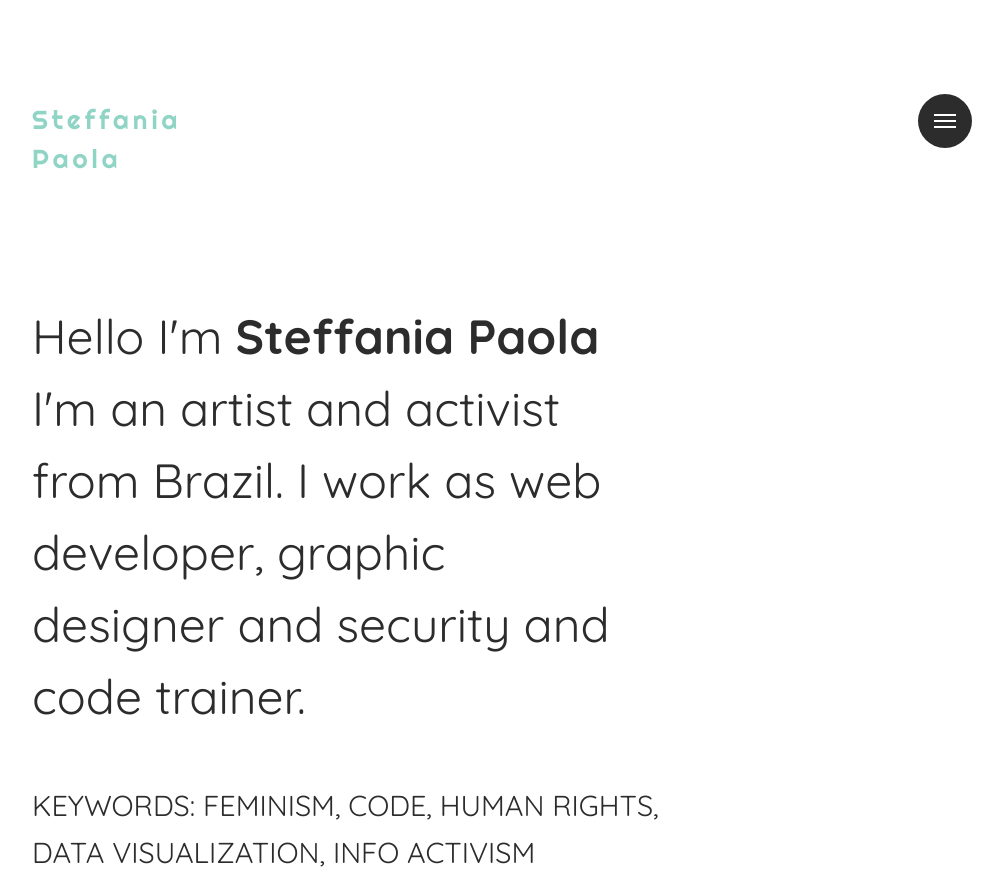
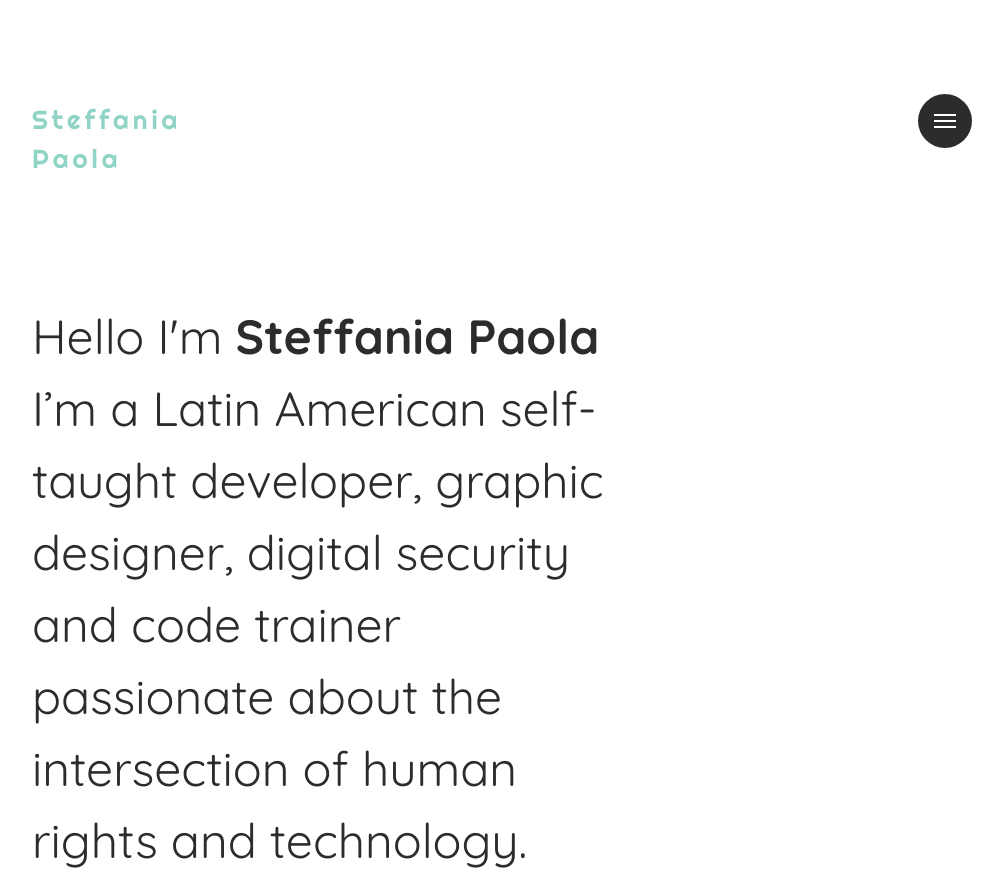
Before and after one commit to stepaola/Gorgo, a plain HTML site: page index.html in a window 1280 px wide. Shown: the top 880 px of the page, without its empty margins (168-1171 px from the left). Drawn offline with Linux system fonts and the light colour scheme.

Commit message:
Últimas correções

```diff
--- a/index.html
+++ b/index.html
@@ -65,7 +65,7 @@
             <div class="cf"></div>
 
             <div class="site-tagline">
-                <p>Hello  I'm <strong>Steffania Paola</strong> I'm an artist and activist from Brazil. I work as web developer, graphic designer and security and code trainer.</p><br>
+                <p>Hello  I'm <strong>Steffania Paola</strong> I’m a Latin American self-taught developer, graphic designer, digital security and code trainer passionate about the intersection of human rights and technology. </p><br>
                    <h4> keywords: feminism, code, human rights, data visualization, info activism </h4>
             </div>
 
```
Also changed, not shown: profile.html (+5 -3 lines).
